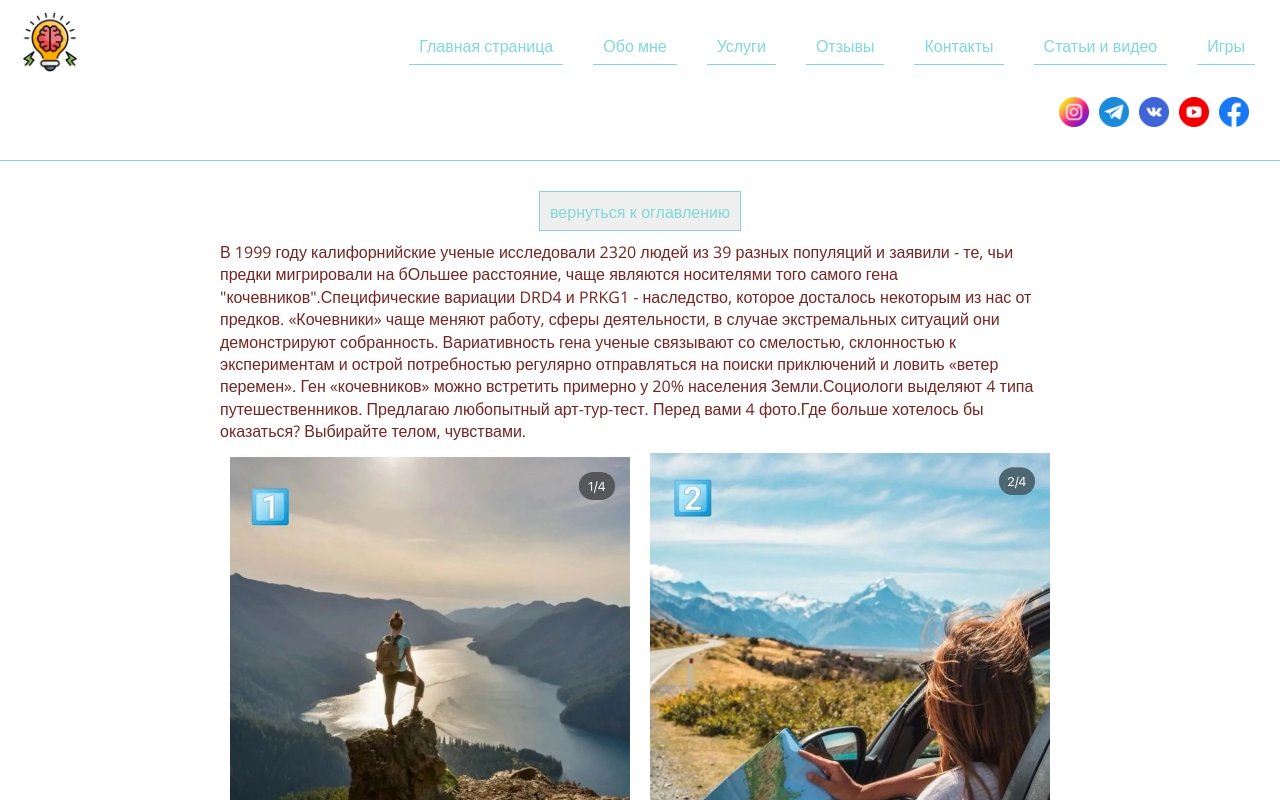
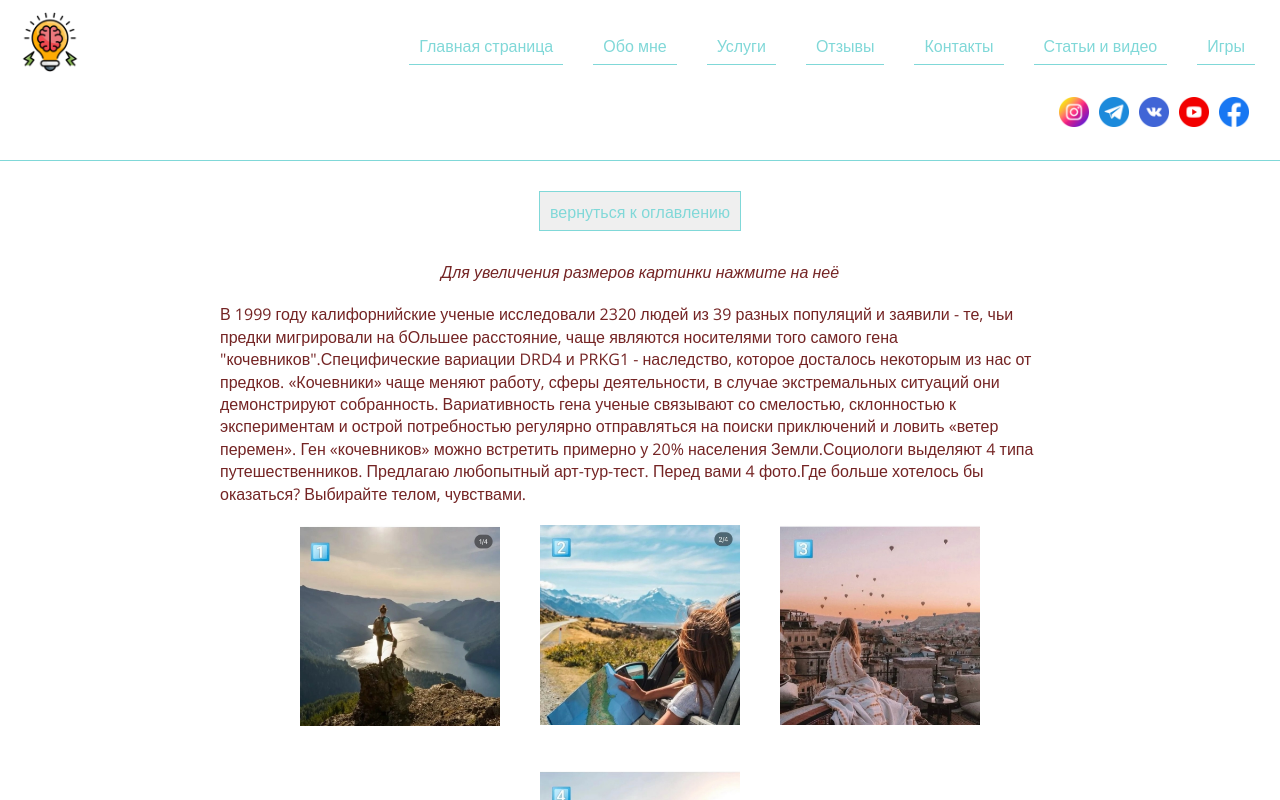
Before and after one commit to irene-strigo/eletskaya-psy, a React app: page /games in a window 1280 px wide. Both pictures are taken after a click on the item "Какой вы тип путешественника". Shown: the top 800 px of the page. Built offline with nearby package versions, Linux system fonts and the light colour scheme; a web font is replaced by a local one.

Commit message:
add second step to modal

```diff
--- a/src/components/CloseTestButton.tsx
+++ b/src/components/CloseTestButton.tsx
@@ -1,10 +1,11 @@
 import React from 'react';
 import { CloseTestBtn } from './CommonStyles';
 type Props = {
+  title: string;
   onClick: (e: React.MouseEvent<HTMLElement>) => void;
 };
-const CloseTestButton = ({ onClick }: Props) => {
-  return <CloseTestBtn onClick={onClick}>вернуться к оглавлению</CloseTestBtn>;
+const CloseTestButton = ({ onClick, title }: Props) => {
+  return <CloseTestBtn onClick={onClick}>{title}</CloseTestBtn>;
 };
 
 export default CloseTestButton;
--- a/src/components/CommonStyles.tsx
+++ b/src/components/CommonStyles.tsx
@@ -420,7 +420,11 @@ export const ArtTestCardContainer = styled.div`
   max-width: fit-content;
 `;
 export const ArtTestCardPicture = styled.img`
-  max-width: 400px;
+  max-width: 200px;
+  margin: 10px;
+  @media screen and (max-width: 800px) {
+    max-width: 360px;
+  }
 `;
 export const ArtTestContainer = styled.div`
   display: flex;
@@ -444,7 +448,7 @@ export const CloseTestBtn = styled.button`
   font-size: clamp(1rem, 1vw, 1.5rem);
   white-space: nowrap;
   transition: box-shadow 0.5s;
-
+  outline: none;
   &:hover,
   :focus {
     transform: scale(1.2);
@@ -466,3 +470,14 @@ export const TestListLi = styled.li`
 export const GamesPageWrapper = styled.div`
   padding: 20px;
 `;
+
+export const ModalBigTestPicture = styled.img`
+  max-width: 90%;
+`;
+export const ModalButtonsContainer = styled.div`
+  display: flex;
+  justify-content: space-between;
+`;
+export const TestButtonContainer = styled.div`
+  text-align: center;
+`;
--- a/src/gamesComponents/ArtTestCard.tsx
+++ b/src/gamesComponents/ArtTestCard.tsx
@@ -2,11 +2,13 @@ import React, { useState } from 'react';
 import {
   ArtTestCardContainer,
   ArtTestCardPicture,
-  ServiceCardTitle,
+  ModalBigTestPicture,
+  ModalButtonsContainer,
   ServiceDerscriptionContainer,
   ServicesMainCardPicture,
 } from '../components/CommonStyles';
 import Modal from 'react-responsive-modal';
+import CloseTestButton from '../components/CloseTestButton';
 
 type Props = {
   id?: number;
@@ -16,24 +18,59 @@ type Props = {
   onClick: (e: React.MouseEvent<HTMLElement>) => void;
 };
 
-const ArtTestCard = ({ picture, onClick, heading, description }: Props) => {
+const ArtTestCard = ({ picture, onClick, description }: Props) => {
   const [isModal, setIsModal] = useState(false);
+  const [isKeyOpen, setisKeyOpen] = useState(false);
   return (
     <>
-      <Modal open={isModal} onClose={() => setIsModal(false)} center>
+      <Modal
+        open={isModal}
+        onClose={() => {
+          setIsModal(false);
+        }}
+        center
+      >
         <div
           onClick={() => {
             return onClick;
           }}
         >
-          <ServiceCardTitle>{heading}</ServiceCardTitle>
-          <ServicesMainCardPicture src={picture} />
-          <ServiceDerscriptionContainer>{description}</ServiceDerscriptionContainer>
+          {!isKeyOpen && (
+            <>
+              <ModalBigTestPicture src={picture} />
+              <ModalButtonsContainer>
+                <CloseTestButton
+                  onClick={(e) => {
+                    e.preventDefault();
+                    setIsModal(false);
+                  }}
+                  title={'вернуться к тесту'}
+                />
+                <CloseTestButton
+                  onClick={(e) => {
+                    e.preventDefault();
+                    setisKeyOpen(true);
+                  }}
+                  title={'выбрать этот вариант'}
+                />
+              </ModalButtonsContainer>
+            </>
+          )}
+          {isKeyOpen && (
+            <>
+              <ServicesMainCardPicture src={picture} />
+              <ServiceDerscriptionContainer>{description}</ServiceDerscriptionContainer>
+            </>
+          )}
         </div>
       </Modal>
 
-      <ArtTestCardContainer onClick={() => setIsModal(true)}>
-        <ServiceCardTitle>{heading}</ServiceCardTitle>
+      <ArtTestCardContainer
+        onClick={() => {
+          setIsModal(true);
+          setisKeyOpen(false);
+        }}
+      >
         <ArtTestCardPicture src={picture} />
       </ArtTestCardContainer>
     </>
--- a/src/gamesComponents/gamesData/ArtTestsData.ts
+++ b/src/gamesComponents/gamesData/ArtTestsData.ts
@@ -25,7 +25,8 @@ export const PassionTestData: TArtTestsData[] = [
     id: 3,
     picture: 'passion3',
     heading: '',
-    description: 'Эстетика ума.',
+    description:
+      'Эстетика ума. Ваша страсть раскроется через эстетику, новые знания и избирательность. Не соглашайтесь на то, что не соответствует вашему вкусу. Освободите себя от «вынужденного общения», пустых разговоров. Лучше потратить это время на отдых, тишину, искусство, музыку, фильмы, образование. Окружайте себя людьми, схожими по смыслам, интеллекту, глубине и эстетике.',
   },
   {
     id: 4,
--- a/src/pages/GamesPage.tsx
+++ b/src/pages/GamesPage.tsx
@@ -10,7 +10,12 @@ import {
   TravelTestData,
 } from '../gamesComponents/gamesData/ArtTestsData';
 import ArtTestCard from '../gamesComponents/ArtTestCard';
-import { ArtTestContainer, GamesPageWrapper } from '../components/CommonStyles';
+import {
+  ArtTestContainer,
+  GamesPageWrapper,
+  TestButtonContainer,
+  TestimonialsCardText,
+} from '../components/CommonStyles';
 import TestContentsList from '../components/TestContentsList';
 import CloseTestButton from '../components/CloseTestButton';
 
@@ -47,17 +52,25 @@ const GamesPage = () => {
           />
         )}
         {isTestOpen && (
+          <>
             <ArtTestContainer>
+              <TestButtonContainer>
                 <CloseTestButton
                   onClick={(e) => {
                     e.preventDefault();
                     setIsTestOpen(false);
                   }}
+                  title={'вернуться к оглавлению'}
                 />
+                <TestimonialsCardText>
+                  Для увеличения размеров картинки нажмите на неё
+                </TestimonialsCardText>
+              </TestButtonContainer>
               {ActualTestData(actualTestId)?.map((data) => {
                 return (
                   <>
                     <div>{data.heading}</div>
+
                     <ArtTestCard
                       key={data.id}
                       onClick={() => {
@@ -70,6 +83,7 @@ const GamesPage = () => {
                 );
               })}
             </ArtTestContainer>
+          </>
         )}
       </GamesPageWrapper>
       <Footer />
```
Lines whose indentation alone changed are shown as unchanged.
